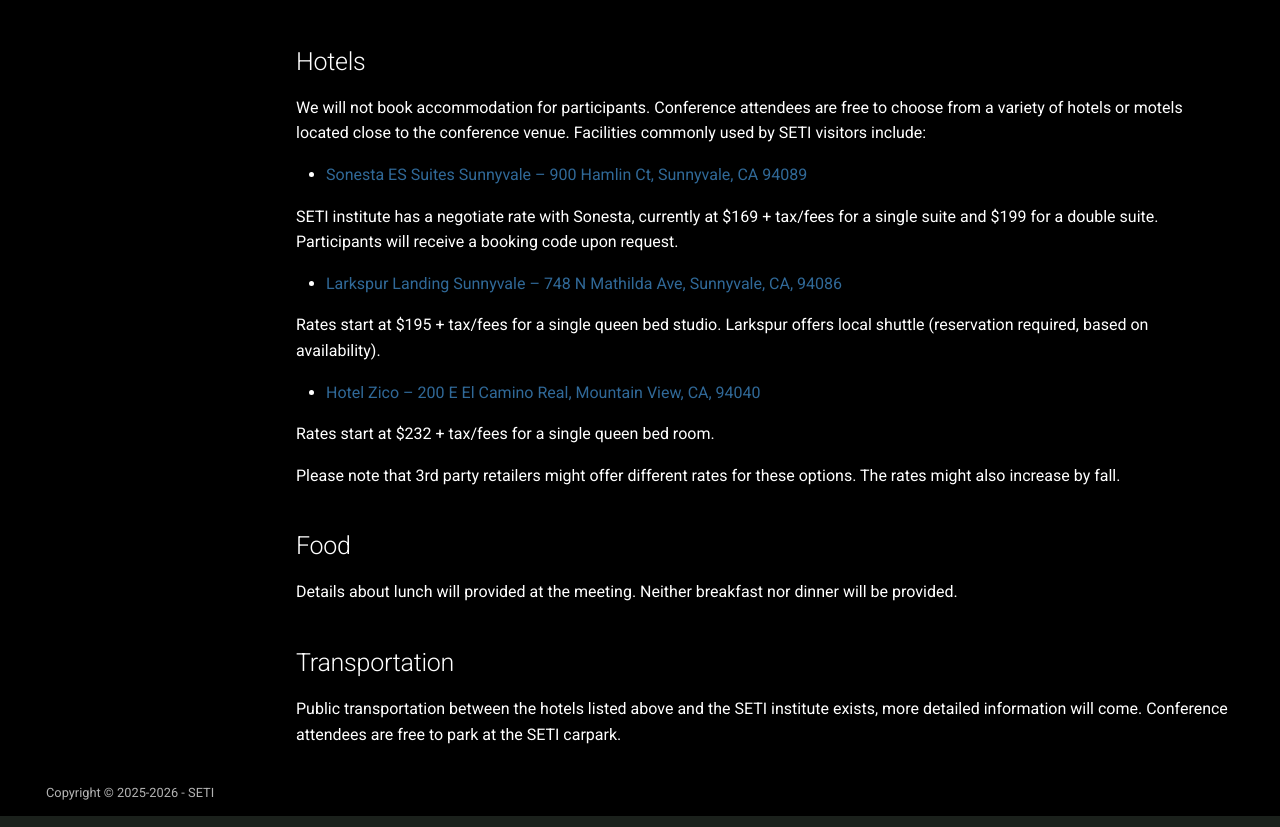
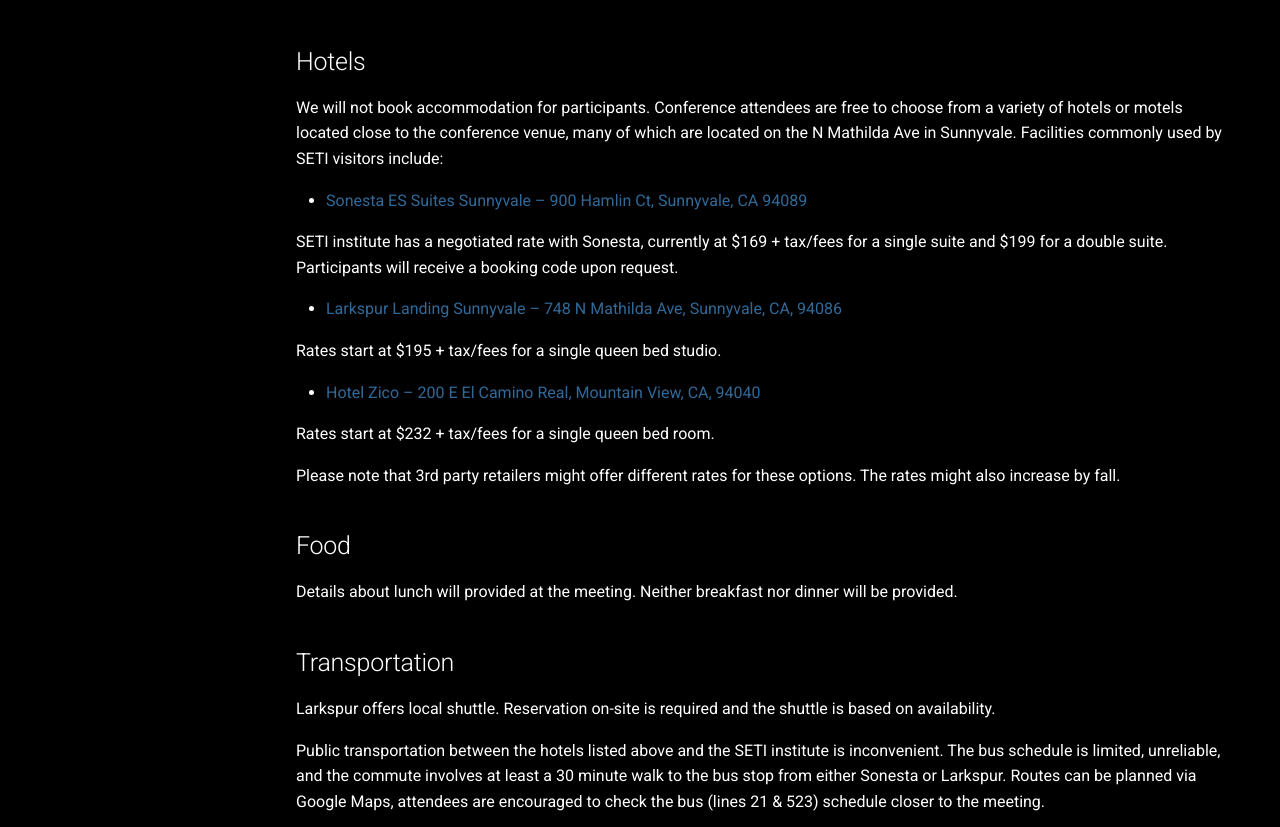
Before and after one commit to LM-SAL/iris_muse_team_meeting, an MkDocs documentation site: the page built from docs/useful_info.md, in a window 1280 px wide and 1400 px high, scrolled down 803 px, cut to the strip 450-1277 px from the top of the window. Built offline with MkDocs 1.6.1 and Material for MkDocs 9.7.7, drawn with Linux system fonts in a browser that asks for light colours; some of the changed text lies outside the part shown.

Commit message:
updating useful info (#30)
* updating useful info

* [pre-commit.ci] auto fixes from pre-commit.com hooks

for more information, see https://pre-commit.ci

---------

Co-authored-by: pre-commit-ci[bot] <66853113+pre-commit-ci[bot]@users.noreply.github.com>

```diff
--- a/docs/useful_info.md
+++ b/docs/useful_info.md
@@ -12,15 +12,15 @@
 
 ## Hotels
 
-We will not book accommodation for participants. Conference attendees are free to choose from a variety of hotels or motels located close to the conference venue. Facilities commonly used by SETI visitors include:
+We will not book accommodation for participants. Conference attendees are free to choose from a variety of hotels or motels located close to the conference venue, many of which are located on the N Mathilda Ave in Sunnyvale. Facilities commonly used by SETI visitors include:
 
 * [Sonesta ES Suites Sunnyvale – 900 Hamlin Ct, Sunnyvale, CA 94089](https://www.sonesta.com/sonesta-es-suites/ca/sunnyvale/sonesta-es-suites-sunnyvale)
 
-SETI institute has a negotiate rate with Sonesta, currently at $169 + tax/fees for a single suite and $199 for a double suite. Participants will receive a booking code upon request.
+SETI institute has a negotiated rate with Sonesta, currently at $169 + tax/fees for a single suite and $199 for a double suite. Participants will receive a booking code upon request.
 
 * [Larkspur Landing Sunnyvale – 748 N Mathilda Ave, Sunnyvale, CA, 94086](https://www.hotelzico.com/?utm_source=google&utm_medium=organic&utm_campaign=business_listing)
 
-Rates start at $195 + tax/fees for a single queen bed studio. Larkspur offers local shuttle (reservation required, based on availability).
+Rates start at $195 + tax/fees for a single queen bed studio.
 
 * [Hotel Zico – 200 E El Camino Real, Mountain View, CA, 94040](https://www.larkspurhotels.com/sunnyvale?utm_source=google-gbp&utm_medium=organic&utm_campaign=gbp)
 
@@ -34,4 +34,8 @@
 
 ## Transportation
 
-Public transportation between the hotels listed above and the SETI institute exists, more detailed information will come. Conference attendees are free to park at the SETI carpark.
+Larkspur offers local shuttle. Reservation on-site is required and the shuttle is based on availability.
+
+Public transportation between the hotels listed above and the SETI institute is inconvenient. The bus schedule is limited, unreliable, and the commute involves at least a 30 minute walk to the bus stop from either Sonesta or Larkspur. Routes can be planned via Google Maps, attendees are encouraged to check the bus (lines 21 & 523) schedule closer to the meeting.
+
+We encourage the conference attendees to rent a car and/or coordinate with others who will do so. The attendees are free to park at the SETI carpark. Both Uber and Lyft operate in the area and are convenient.
```
